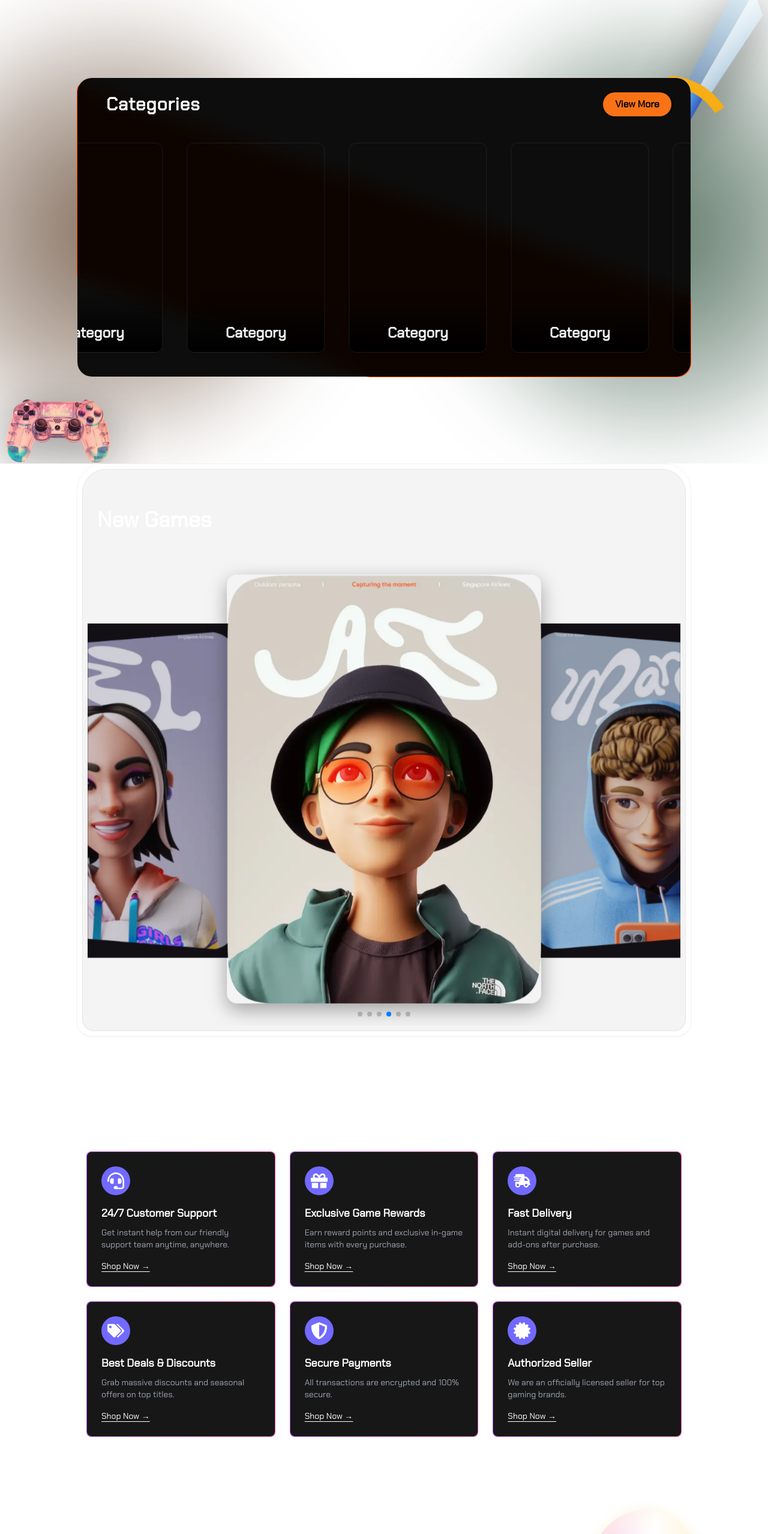
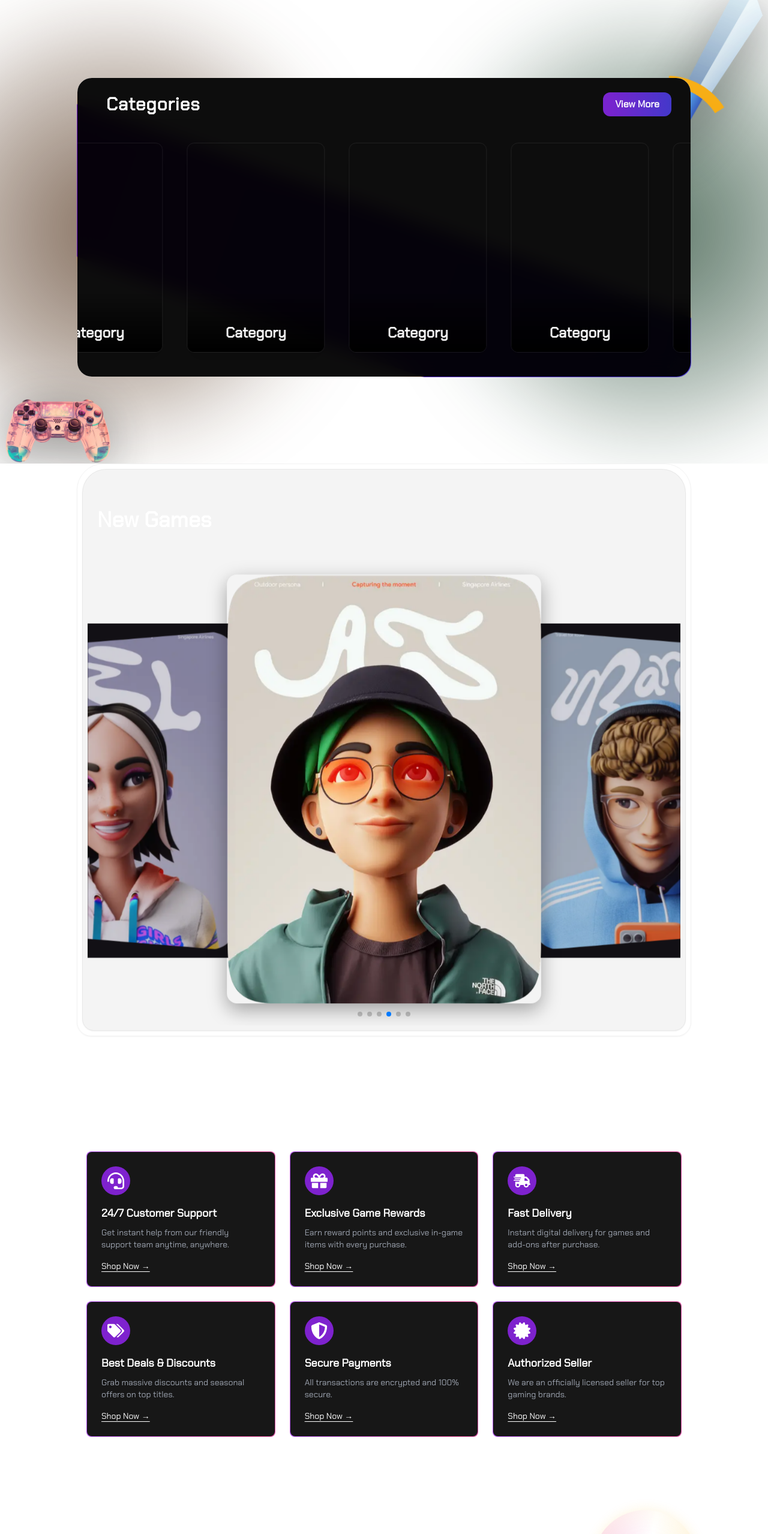
Before and after one commit to MehulKanani556/yoyoweb, a React (Create React App) app in the folder front/: page / in a window 1280 px wide. Shown: the part 815-3373 px from the top of the page at 60% size. Built offline with nearby package versions, Linux system fonts and the light colour scheme; no server answers; grey boxes are pictures that could not be loaded.

Commit message:
Update Tailwind configuration and styles: Changed primary and secondary colors, modified gradient backgrounds, adjusted App.css to use new gradient, and added navigation functionality in InfiniteMarqueeCards component.

```diff
--- a/front/src/App.css
+++ b/front/src/App.css
@@ -201,10 +201,10 @@ select option[selected] {
       #ffb86b 90deg,
       #ff4d00 180deg,
       #ff7a00 360deg); */
-    background-color: #ff4d00;
+    @apply bg-gradient-primary;
     width: 100%;
     height: 200px;
-    scale: 1.5;
+    scale: 1.2;
     z-index: 0;
     transform: translateY(-50%) rotate(--border-spin);
     transform-box: "center";
--- a/front/src/component/InfiniteMarqueeCards.jsx
+++ b/front/src/component/InfiniteMarqueeCards.jsx
@@ -5,9 +5,11 @@ import { getAllCategories } from "../Redux/Slice/category.slice";
 // Floating elements (top-sides)
 import mario from "../Asset/images/game-console.png";
 import sonic from "../Asset/images/sword.png";
+import { useNavigate } from "react-router-dom";
 
 const InfiniteMarqueeCards = memo(function InfiniteMarqueeCards() {
   const dispatch = useDispatch();
+  const navigate = useNavigate()
   const { categories, loading } = useSelector(
     (s) => ({
       categories: s.category.categories,
@@ -91,6 +93,15 @@ const InfiniteMarqueeCards = memo(function InfiniteMarqueeCards() {
           onLeave3d(e);
         }}
         onMouseEnter={onMouseEnter}
+        onClick={() => {
+          navigate("/games", {
+            state: {
+              name: item?.categoryName,
+              _id: item?._id,
+              id: item?.categoryName.toLowerCase(),
+            },
+          });
+        }}
         className="card-3d relative flex-shrink-0 w-[180px] h-[250px]  md:w-[230px] md:h-[350px] mx-5 rounded-xl overflow-hidden"
         style={{
           backgroundImage: bgUrl ? `url(${bgUrl})` : undefined,
@@ -151,7 +162,8 @@ const InfiniteMarqueeCards = memo(function InfiniteMarqueeCards() {
               </span>
               <button
                 type="button"
-                className="px-5 py-2 rounded-full bg-orange-500 text-black font-semibold hover:bg-orange-400 transition-colors shadow-md"
+                onClick={()=>{navigate("/games")}}
+                className="px-5 py-2 rounded-xl  text-white font-semibold bg-gradient-primary transition-colors shadow-md"
               >
                 View More
               </button>
--- a/front/src/pages/Home.js
+++ b/front/src/pages/Home.js
@@ -180,6 +180,7 @@ export default function HomePage() {
 
                     <div className='block md:hidden sm:hidden xs:hidden lg:block absolute inset-y-0 left-1/2 transform -translate-x-1/2  h-full z-50'>
                         <img src={require('../Asset/images/bg-1.b4a39a49.png')} alt="Decorative background" />
+                        {/* <img src={require('../Asset/images/Rectangle 2.png')} alt="Decorative background" /> */}
                     </div>
 
                     {/* Dropping Animated Dots */}
--- a/front/tailwind.config.js
+++ b/front/tailwind.config.js
@@ -34,20 +34,20 @@ module.exports = {
       },
       colors: {
         primary: {
-          DEFAULT: "#7269FF",
+          DEFAULT: "#7e22ce",
           light: "#FFFFFF",
           dark: "#0f0f0f",
         },
         secondary: {
-          DEFAULT: "#10B981",
+          DEFAULT: "#4338ca",
           light: "#34D399",
           dark: "#0f0f0f",
         },
       },
       backgroundImage: {
         // "gradient-primary": "linear-gradient(to right, #00c6ff, #0072ff, #00c6ff)",
-        "gradient-primary": "linear-gradient(to right, #ff7e5f, #feb47b, #ff7e5f)",
-        "gradient-secondary": "linear-gradient(to right, #ff7e5f, #feb47b)",
+        "gradient-primary": "linear-gradient(90deg,rgba(120, 36, 206, 1) 10%, rgba(67, 56, 202, 1) 100%)",
+        "gradient-radial": "radial-gradient(circle,rgba(120, 36, 206, 1) 0%, rgba(67, 56, 202, 1) 100%)",
         "gradient-success": "linear-gradient(to right, #06b6d4, #10b981)",
         "gradient-dark": "linear-gradient(to right, #0f0f0f, #3f3f46)",
       }
```
